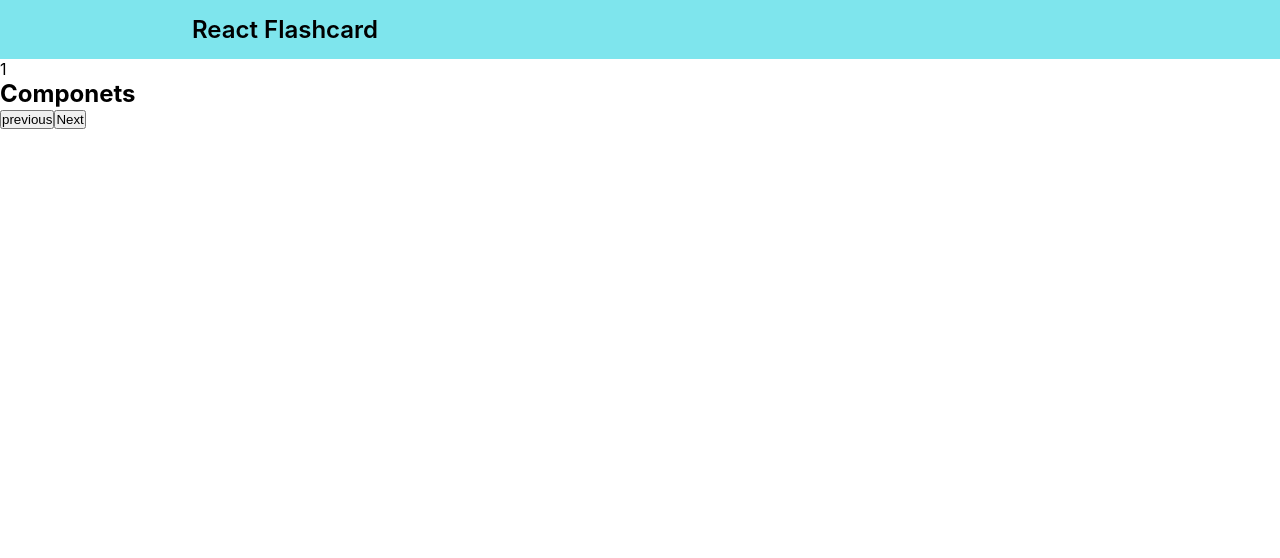
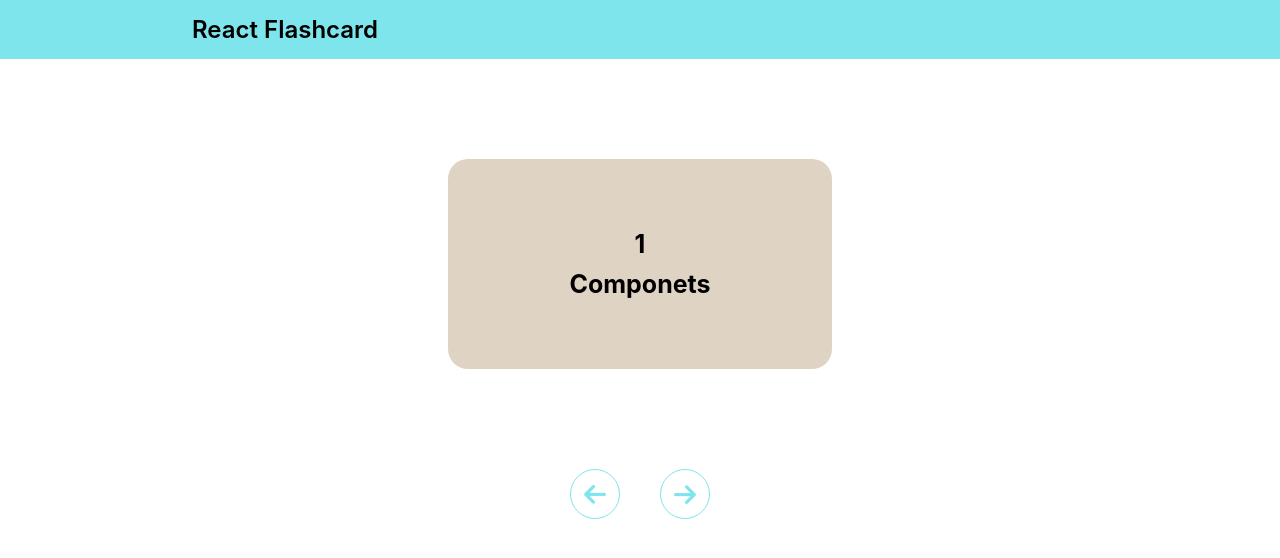
Before and after one commit to ahsanaaxioned/React-Flashcard, a React (Create React App) app: page / in a window 1280 px wide. Shown: the top 558 px of the page. Built offline with nearby package versions, Linux system fonts and the light colour scheme.

Commit message:
Updated: Animation and content updated on hover

```diff
--- a/public/index.html
+++ b/public/index.html
@@ -9,6 +9,9 @@
       name="description"
       content="Web site created using create-react-app"
     />
+    <link rel="stylesheet" href=https://cdnjs.cloudflare.com/ajax/libs/font-awesome/6.2.0/css/all.min.css
+    integrity="sha512-xh6O/CkQoPOWDdYTDqeRdPCVd1SpvCA9XXcUnZS2FmJNp1coAFzvtCN9BmamE+4aHK8yyUHUSCcJHgXloTyT2A=="
+    crossorigin="anonymous" referrerpolicy="no-referrer" />
     <link rel="apple-touch-icon" href="%PUBLIC_URL%/logo192.png" />
     <link rel="manifest" href="%PUBLIC_URL%/manifest.json" />
     <title>React Flash Card</title>
--- a/src/assets/App.css
+++ b/src/assets/App.css
@@ -11,26 +11,71 @@
   font-weight: 600;
 }
 
-/* .main-container {
+.card-container {
+  width: 30%;
+  padding: 70px 2%;
+  margin: 100px auto;
+  border-radius: 20px;
+  display: flex;
+  flex-direction: column;
+  align-items: center;
+  justify-content: center;
+  gap: 10px;
   position: relative;
-} */
-
-/* .card-container{
-  position: inherit;
-  top: 51px;
-  left: 0;
-} */
-
-.card-detail {
-  opacity: 0;
-  transition: all 0.3s linear;
+  background-color: #DFD3C3;
+  color: #000;
+  cursor: pointer;
+  transition:   1s ease-in-out;
 }
 
-.card-detail.active-slide {
-  opacity: 1;
-  transform: translateX(0);
+  .card-container:hover  {
+    -webkit-transform: rotateY(180deg);
+    transform: rotateY(180deg);
+  }
+
+.card-container:hover p {
+  -webkit-transform: rotateY(180deg);
+  transform: rotateY(180deg);
+}
+
+.id, .title , .description {
+  font-size: 25px;
+  font-weight: 700;
+}
+
+.cta-control{
+  display: flex;
+  justify-content: center;
 }
 
 .btn {
+  width: 50px;
+  height: 50px;
+  margin: 0 20px;
+  border: 1px solid #7ee5ed;
+  border-radius: 50%;
+  display: flex;
+  align-items: center;
+  justify-content: center;
+  background-color: #fff;
+  color: #7ee5ed;
   cursor: pointer;
+  text-indent: -99999px;
 }
+
+.btn:hover {
+  background-color: #7ee5ed ;
+  color: #fff;
+  transition: all .3s ease-in-out;
+}
+
+.btn.previous::before,.btn.next::before {
+  content: '\f061';
+  float: left;
+  font-family: 'FontAwesome';
+  text-indent: 0;
+  font-size: 25px;
+  font-weight: 600;
+}
+
+.btn.previous::before{ rotate: 180deg; }
--- a/src/components/FlashCard.jsx
+++ b/src/components/FlashCard.jsx
@@ -4,6 +4,7 @@ import CardData from "../data/Data";
 const FlashCard = () => {
   const [cardDetails] = useState(CardData);
   const [index, setIndex] = useState(0);
+  const [isHovering, setIsHovering] = useState(false);
 
   const increment = () =>
     index >= CardData.length - 1 ? setIndex(0) : setIndex(index + 1);
@@ -11,19 +12,38 @@ const FlashCard = () => {
   const decrement = () =>
     index <= 0 ? setIndex(CardData.length - 1) : setIndex(index - 1);
 
+  const handleMouseOver = () => setIsHovering(true);
+
+  const handleMouseOut = () => setIsHovering(false);
+
   return (
     <>
       <h1 className="heading">React Flashcard</h1>
-      <div className="card-container">
-        <span>{cardDetails[index].id}</span>
-        <h2>{cardDetails[index].heading}</h2>
+      <div>
+        <div
+          className="card-container"
+          key={cardDetails[index].id}
+          onMouseOver={handleMouseOver}
+          onMouseOut={handleMouseOut}
+        >
+          {isHovering ? (
+            <p className="description">{cardDetails[index].description}</p>
+          ) : (
+            <>
+              <span className="id">{cardDetails[index].id}</span>
+              <h2 className="title">{cardDetails[index].heading}</h2>
+            </>
+          )}
+        </div>
+        <div className="cta-control">
+          <button className="btn previous" onClick={() => decrement()}>
+            previous
+          </button>
+          <button className="btn next" onClick={() => increment()}>
+            Next
+          </button>
+        </div>
       </div>
-      <button className="btn" onClick={() => decrement()}>
-        previous
-      </button>
-      <button className="btn" onClick={() => increment()}>
-        Next
-      </button>
     </>
   );
 };
```
